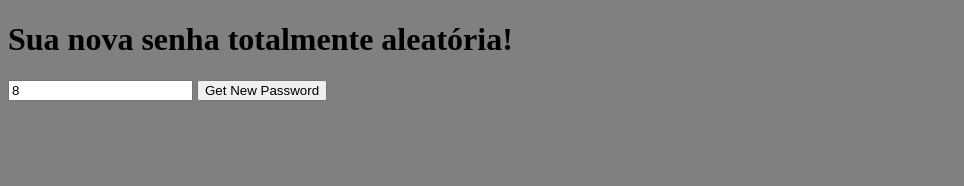
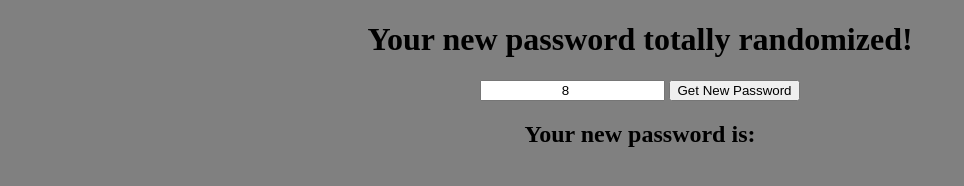
Before and after one commit to SrAranha/RandomPassword, a plain HTML site: page index.html in a window 1280 px wide. Shown: the whole page, without its empty margins (0-964 px from the left). Drawn offline with Linux system fonts and the light colour scheme.

Commit message:
Added .CSS file.

```diff
--- a/index.html
+++ b/index.html
@@ -4,18 +4,22 @@
     <meta charset="UTF-8">
     <meta http-equiv="X-UA-Compatible" content="IE=edge">
     <meta name="viewport" content="width=device-width, initial-scale=1.0">
+    <link rel="stylesheet" href="style.css">
     <title>RandomPassword</title>
 </head>
-<body bgcolor="grey">
-    <h1 id="aaaa">Sua nova senha totalmente aleatória!</h1>
+<body>
+    <h1 id="aaaa">Your new password totally randomized!</h1>
     <div>
         <input type="number" id="minChar" name="minChar" min="8" value="8">
         <button id="button" onclick="RandomPass(document.getElementById('minChar').value)">Get New Password</button>
     </div>
     <div>
-        <p id="randomPass"></p>
+        <h2>Your new password is: </h2>
+        <p class="randomPass" id="randomPass"></p>
     </div>
 </body>
+
+
 <script>
 function Random(max) {
     return Math.floor(Math.random() * max);
@@ -52,6 +56,5 @@ function RandomPass(minChar) {
     }
     document.getElementById('randomPass').innerText = password;
 }
-
 </script>
 </html>
--- /dev/null
+++ b/style.css
@@ -0,0 +1,9 @@
+* {
+    text-align: center;
+}
+body {
+    background-color: grey;
+}
+.randomPass {
+    font-weight: bold;
+}
```
